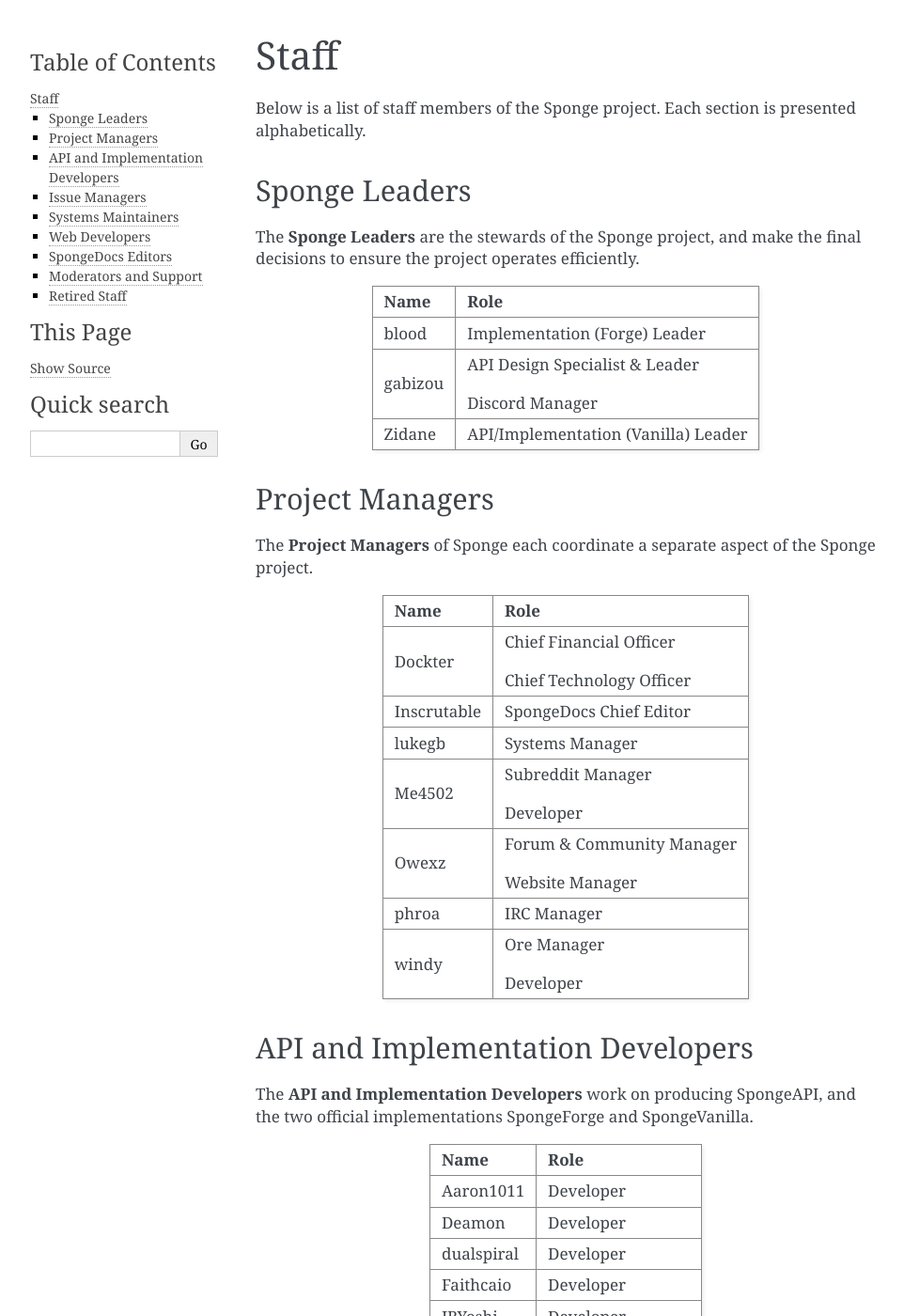
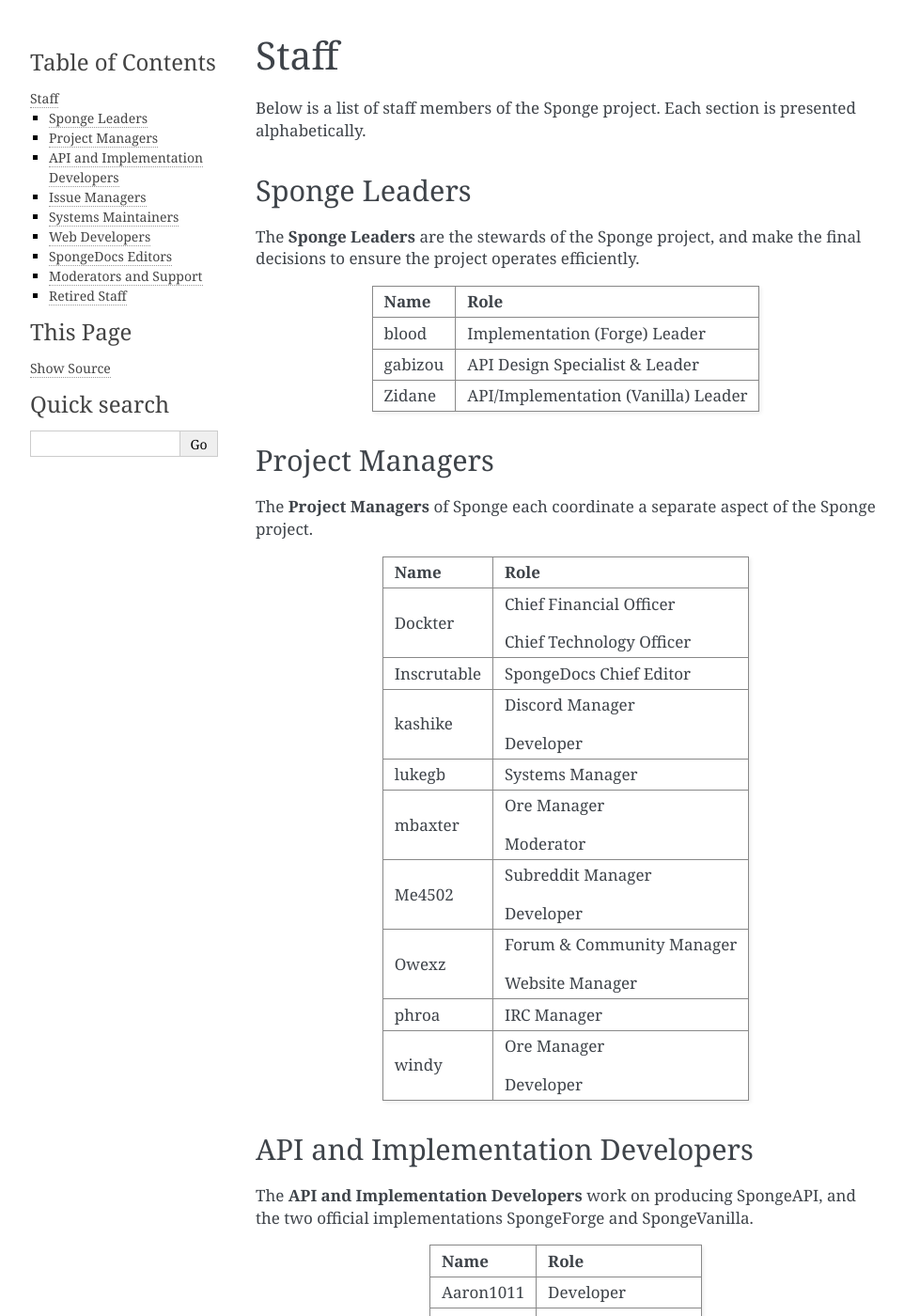
Before and after one commit to SpongePowered/SpongeDocs, a Sphinx documentation site: the page built from source/about/staff.rst, in a window 1280 px wide and 1400 px high. Shown: the whole window at 94% size, without its empty margins (148-1110 px from the left). Built offline with Sphinx 7.4.7, drawn with Linux system fonts in a browser that asks for light colours; pages that are not in the unit, such as notebooks, are missing from menus; some of the changed text lies outside the part shown.

Commit message:
Staff list shuffle

```diff
--- a/source/about/staff.rst
+++ b/source/about/staff.rst
@@ -37,7 +35,15 @@
 +-----------------------------------+------------------------------------+
 | Inscrutable                       | SpongeDocs Chief Editor            |
 +-----------------------------------+------------------------------------+
+| kashike                           | Discord Manager                    |
+|                                   |                                    |
+|                                   | Developer                          |
++-----------------------------------+------------------------------------+
 | lukegb                            | Systems Manager                    |
++-----------------------------------+------------------------------------+
+| mbaxter                           | Ore Manager                        |
+|                                   |                                    |
+|                                   | Moderator                          |
 +-----------------------------------+------------------------------------+
 | Me4502                            | Subreddit Manager                  |
 |                                   |                                    |
```
Also changed, not shown: other parts of source/about/staff.rst (+2 -8 lines).
